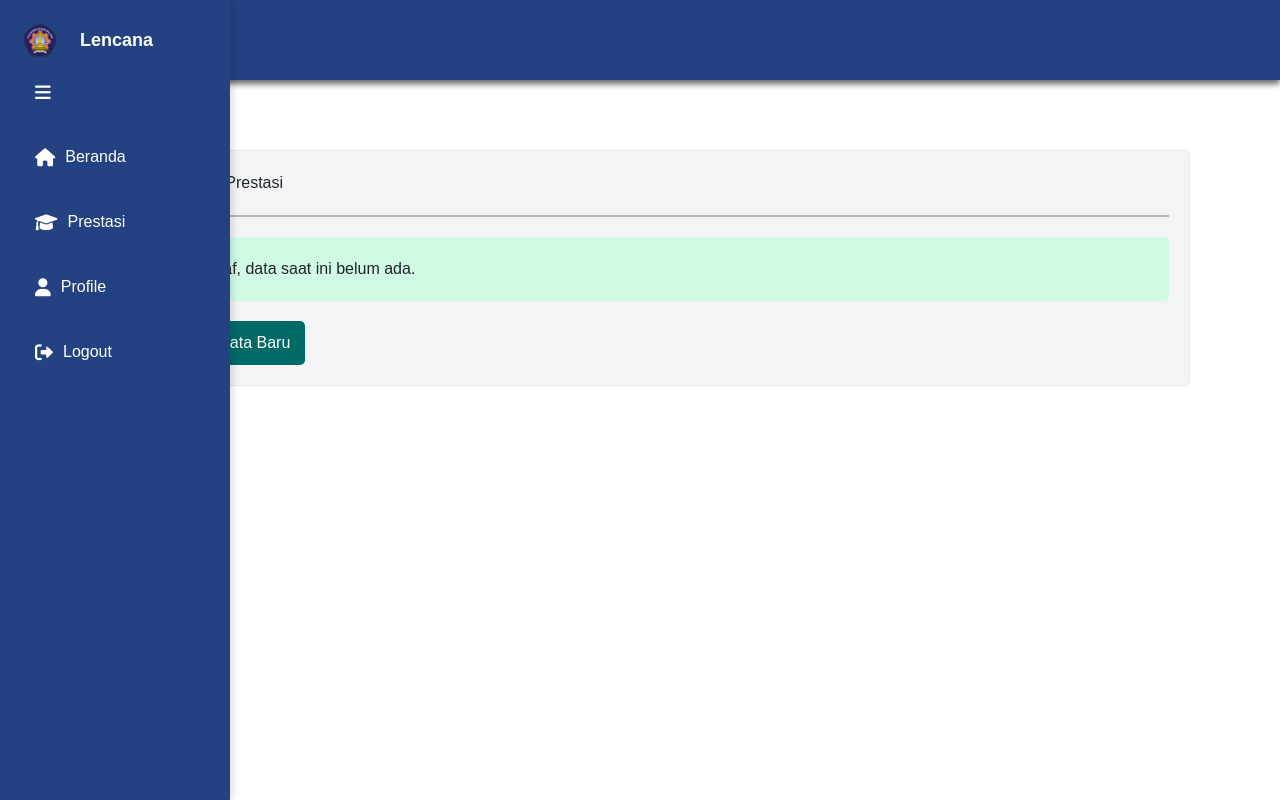
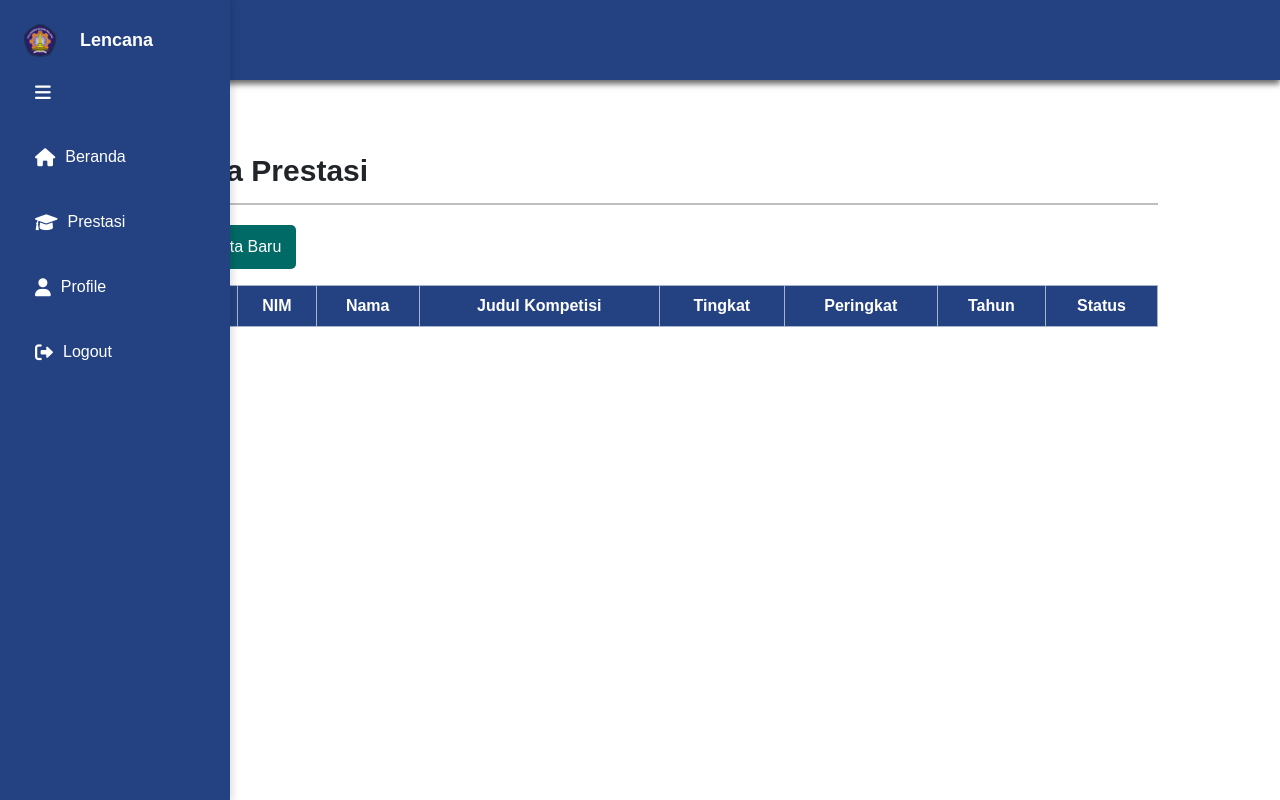
Before and after one commit to Roihanafh/PBL_KEL4, a PHP site: page /public/indexmhs.php?page=prestasi in a window 1280 px wide. Run offline with PHP 8.4, Linux system fonts and the light colour scheme; the visitor is signed in with stand-in values (Sample User, id 1); lists and menus that the app fills with data are empty.

Commit message:
add riwayat

```diff
--- /dev/null
+++ b/app/Views/riwayat.php
@@ -0,0 +1,31 @@
+<div class="riwayat">
+    <div class="container mt-5">
+        <p>Data Prestasi</p>
+        <hr class="line">
+        <div class="mb-3">
+            <button class="button" onclick="redirectToFormPrestasi()">
+                <i class="fas fa-plus"></i>
+                Data Baru
+            </button>
+        </div>
+        <div class="table-responsive">
+            <table id="dataPrestasi" class="table table-striped table-bordered">
+                <thead class="table-primary text-center">
+                    <tr>
+                        <th>No</th>
+                        <th>NIM</th>
+                        <th>Nama</th>
+                        <th>Judul Kompetisi</th>
+                        <th>Tingkat</th>
+                        <th>Peringkat</th>
+                        <th>Tahun</th>
+                        <th>Status</th>
+                    </tr>
+                </thead>
+                <tbody>
+                    <!-- Data dari database -->
+                </tbody>
+            </table>
+        </div>
+    </div>
+</div>
--- a/assets/style3.css
+++ b/assets/style3.css
@@ -296,3 +296,17 @@ ul li:hover a {
     padding-left: 6px;
     margin-bottom: -10px;
 }
+
+.riwayat {
+    padding: 20px;
+    margin-top: 30px;
+    margin-left: 50px;
+    margin-right: 35px;
+}
+
+.riwayat p {
+    font-size: 30px;
+    font-weight: bold;
+    padding-left: 6px;
+    margin-bottom: -10px;
+}
--- a/config/koneksi.php
+++ b/config/koneksi.php
@@ -1,5 +1,5 @@
 <?php
-$servername = "RAUDHIL-FN";
+$servername = "DESKTOP-135ONBT\SQLEXPRESS";
 $uid = ""; // masukkan username di sini
 $password = ""; // masukkan password di sini
 $database = "PBL_Lencana"; // nama database yang digunakan
--- a/public/indexmhs.php
+++ b/public/indexmhs.php
@@ -43,7 +43,7 @@ $page = isset($_GET['page']) ? $_GET['page'] : 'home'; // Default to 'home' if n
                 include('../app/Views/home.php');
                 break;
             case 'prestasi':
-                include('../app/Views/prestasi.php');
+                include('../app/Views/riwayat.php');
                 break;
             case 'formprestasi':
                 include('../app/Views/formprestasi.php');
```
